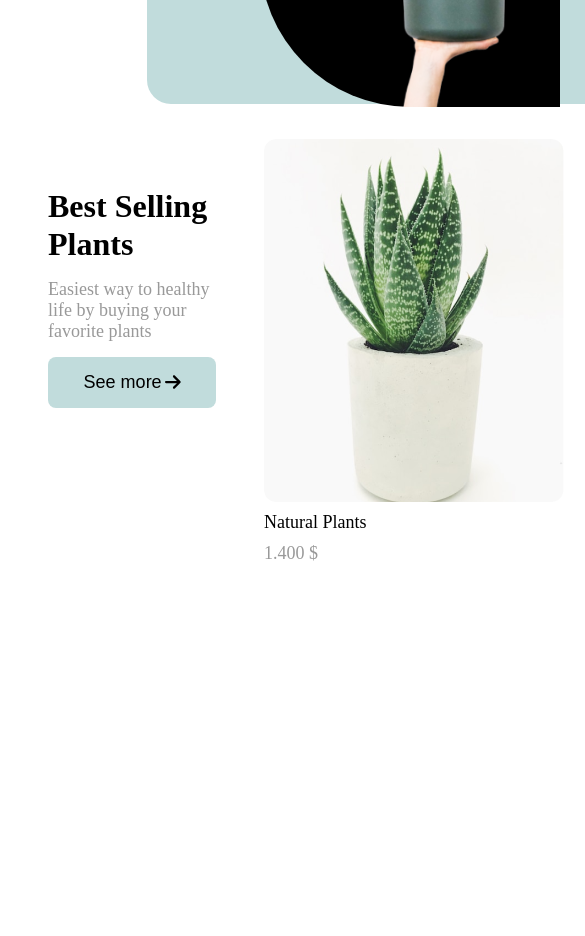
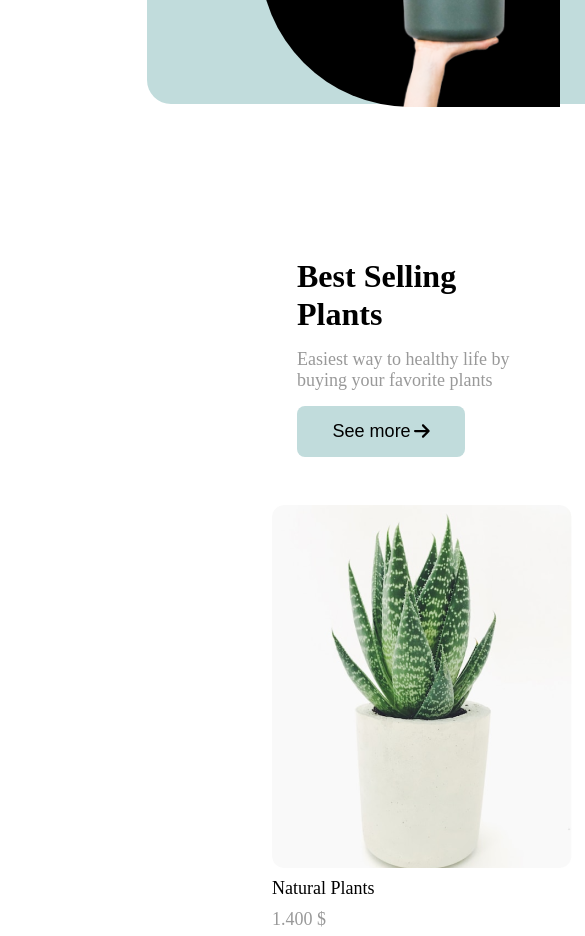
Before and after one commit to bilgekosee/e-plants, a React (Create React App) app: page / in a window 390 px wide. Shown: the part 880-1816 px from the top of the page, 585 px wide, since content can reach past the window. Before the commit the page ends 1444 px from the top, so only its background shows below. Built offline with nearby package versions, Linux system fonts and the light colour scheme.

Commit message:
responsive hale getirildi

```diff
--- a/src/Home/Home.css
+++ b/src/Home/Home.css
@@ -214,6 +214,9 @@
     display: flex;
     margin-top: 10px;
   }
+  .home-container {
+    width: 100vh;
+  }
 }
 @media screen and (max-width: 610px) {
   .background-container {
--- a/src/Products/Product.css
+++ b/src/Products/Product.css
@@ -1,13 +1,14 @@
 .products-container {
   display: grid;
   grid-template-columns: repeat(2, 1fr);
+  padding: 70px 100px;
 }
 .best-selling {
   display: flex;
   flex-direction: column;
   font-family: "Libre Baskerville", serif;
   gap: 15px;
-
+  width: 250px;
   padding: 48px;
 }
 .strong-span {
@@ -57,3 +58,38 @@ button {
   font-size: 18px;
   color: #999;
 }
+
+@media screen and (max-width: 1440px) {
+  .products-container {
+    display: grid;
+    grid-template-columns: repeat(1, 1fr);
+    padding: 70px 50px;
+  }
+}
+
+@media screen and (max-width: 1050px) {
+  .plants-products {
+    display: grid;
+    grid-template-columns: repeat(2, 1fr);
+  }
+  .products-container {
+    padding: 70px 100px;
+  }
+}
+
+@media screen and (max-width: 770px) {
+  .plants-products {
+    display: flex;
+    flex-direction: column;
+  }
+  .products-container {
+    display: flex;
+    flex-direction: column;
+    justify-content: center;
+    align-items: center;
+    padding: 70px 100px;
+  }
+  #products {
+    width: 100vh;
+  }
+}
```
